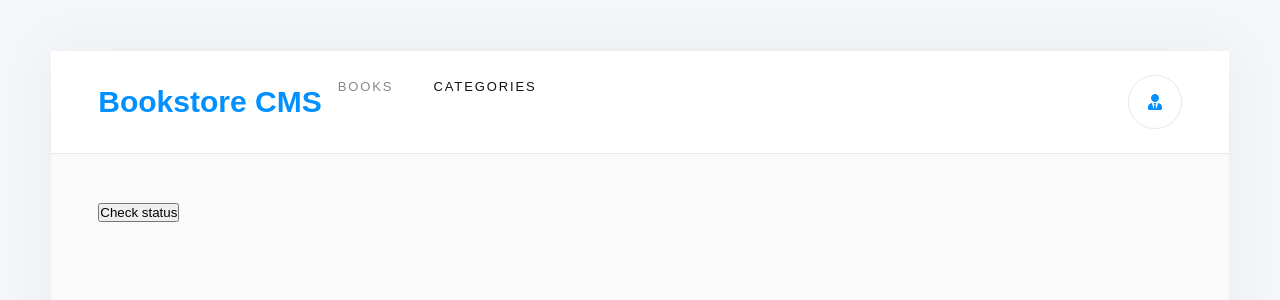
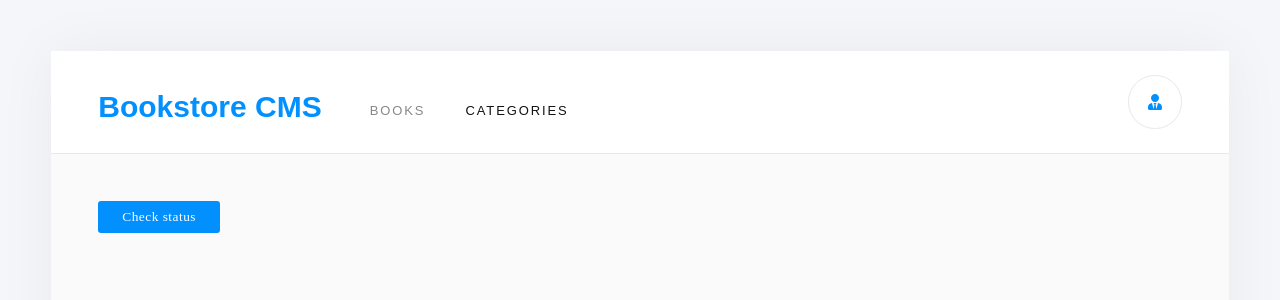
Before and after one commit to SSEKPIUS/Microverse-BookStore, a React (Create React App) app: page /categories in a window 1280 px wide. Shown: the top 300 px of the page. Built offline with nearby package versions, Linux system fonts and the light colour scheme.

Commit message:
books list

```diff
--- a/src/components/Categories.js
+++ b/src/components/Categories.js
@@ -2,8 +2,9 @@ import React from 'react';
 
 const Categories = () => (
   <>
-    {' '}
-    <button type="button">Check status</button>
+    <div>
+      <button className="primary-button" type="button">Check status</button>
+    </div>
   </>
 );
 
--- a/src/index.css
+++ b/src/index.css
@@ -35,7 +35,8 @@ nav {
   display: flex;
   flex-direction: row;
   width: 100%;
-  gap: 1em;
+  gap: 3em;
+  align-items: center;
 }
 
 .nav-bar {
@@ -66,6 +67,7 @@ a {
   list-style-type: none;
   grid-gap: 40px;
   gap: 40px;
+  padding-top: 15px;
 }
 
 .nav-link {
```
